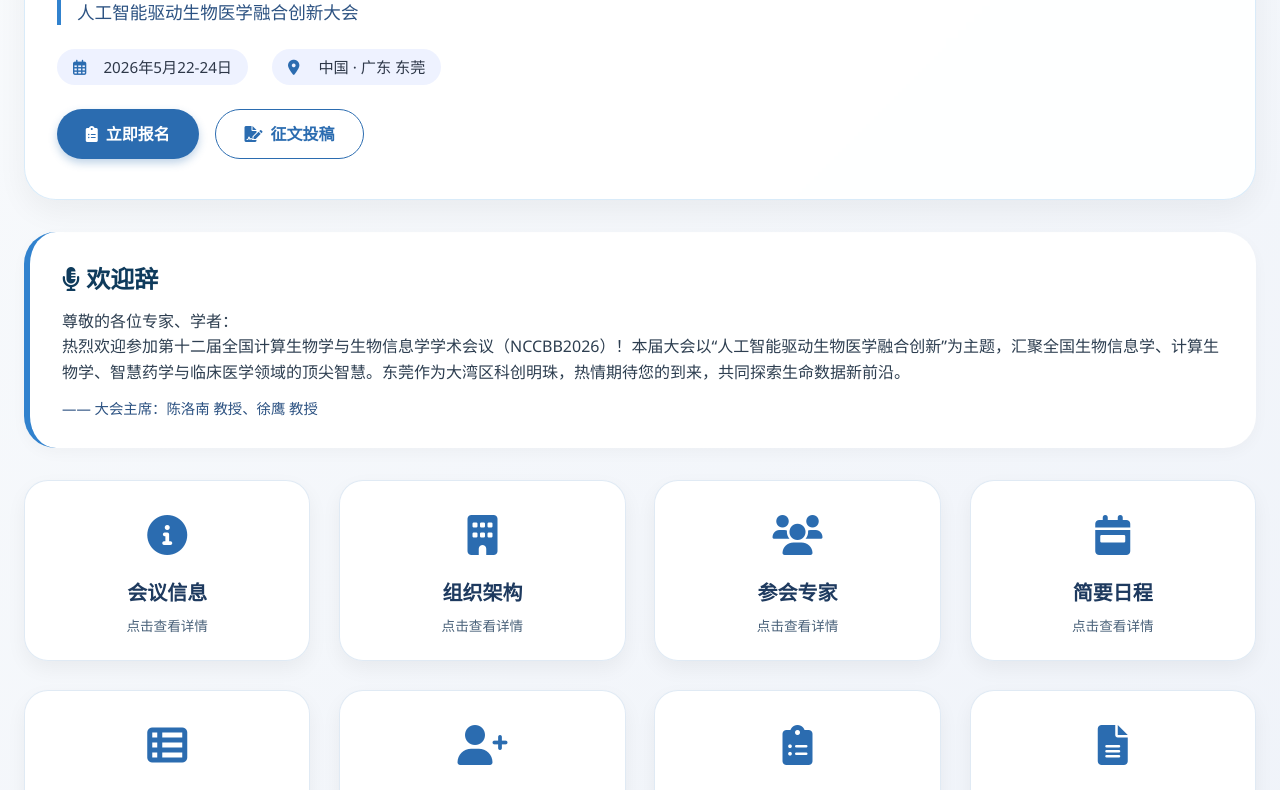
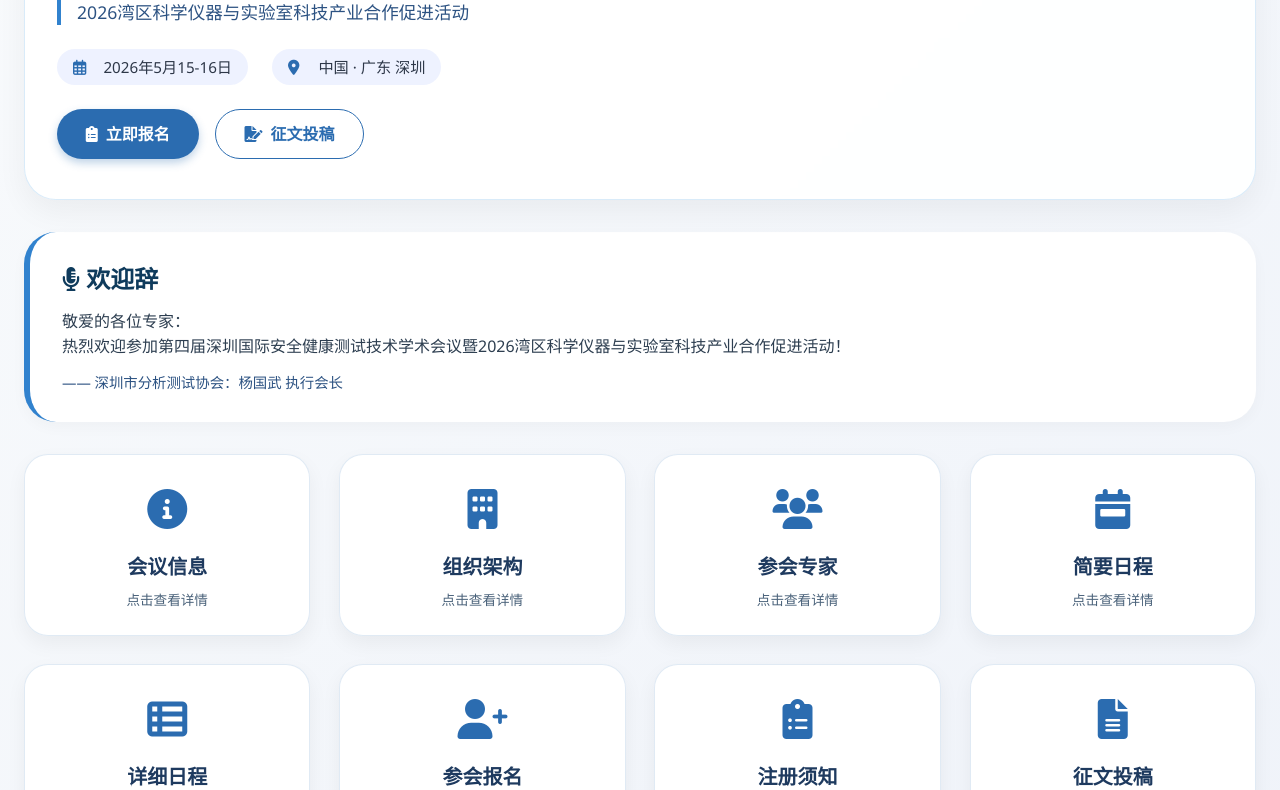
Before and after one commit to dromiveglia/2026FXCSmeeting, a plain HTML site: page index.html in a window 1280 px wide. Shown: the part 216-1006 px from the top of the page. Drawn offline with Linux system fonts and the light colour scheme.

Commit message:
index.html

```diff
--- a/index.html
+++ b/index.html
@@ -3,7 +3,7 @@
 <head>
     <meta charset="UTF-8">
     <meta name="viewport" content="width=device-width, initial-scale=1.0, viewport-fit=cover, user-scalable=yes">
-    <title>第十二届全国计算生物学与生物信息学学术会议 | 2026东莞</title>
+    <title>第四届深圳国际安全健康测试技术学术会议暨2026湾区科学仪器与实验室科技产业合作促进活动</title>
     <!-- Font Awesome 6 (免费图标库) -->
     <link rel="stylesheet" href="https://cdnjs.cloudflare.com/ajax/libs/font-awesome/6.0.0-beta3/css/all.min.css">
     <!-- 使用思源黑体提升阅读体验 -->
@@ -360,56 +360,58 @@
     // 2026 年度会议信息配置 (次年直接修改此对象即可，背景/标题/日程均可更新)
     const MEETING_CONFIG = {
         year: "2026",
-        fullTitle: "第十二届全国计算生物学与生物信息学学术会议<br>暨人工智能驱动生物医学融合创新大会",
-        shortTitle: "NCCBB2026 · 人工智能驱动生物医学融合创新",
-        dates: "2026年5月22-24日",
-        location: "中国 · 广东 东莞",
+        fullTitle: "第四届深圳国际安全健康测试技术学术会议暨2026湾区科学仪器与实验室科技产业合作促进活动",
+        shortTitle: "FXCS2026 · 年度大会",
+        dates: "2026年5月15-16日",
+        location: "中国 · 广东 深圳",
         // 背景图片 (可置空或填写网络图片地址，若为空则保留css渐变)
         backgroundImage: "",   // 例如: "url('https://example.com/bg2026.jpg')" 或留空
         // 欢迎辞(可每年修改)
-        welcomeMessage: "尊敬的各位专家、学者：<br>热烈欢迎参加第十二届全国计算生物学与生物信息学学术会议（NCCBB2026）！本届大会以“人工智能驱动生物医学融合创新”为主题，汇聚全国生物信息学、计算生物学、智慧药学与临床医学领域的顶尖智慧。东莞作为大湾区科创明珠，热情期待您的到来，共同探索生命数据新前沿。",
+        welcomeMessage: "敬爱的各位专家：<br>热烈欢迎参加第四届深圳国际安全健康测试技术学术会议暨2026湾区科学仪器与实验室科技产业合作促进活动！",
         // 问卷星报名链接 (每年可替换)
-        registrationUrl: "https://www.wjx.top/vm/h4I7gXx.aspx",  // 示例问卷星链接，实际主办方可更换
-        // 照片直播外链
-        photoLiveUrl: "https://www.photolive.com/event/nccbb2026",
+        registrationUrl: "https://www.wjx.top/vm/h4I7gXx.aspx",  // 示例问卷星链接，可更换
+        // 会议拍摄照片直播外链
+        photoLiveUrl: "https://m.alltuu.com/album/b10159df0e35a72f198ed45fcc656671/?menu=live",
         // 会议信息文本 (用于会议信息卡片)
-        conferenceIntro: "全国计算生物学与生物信息学学术会议（NCCBB）是中国生物工程学会计算生物学与生物信息学专业委员会主办的年度旗舰会议。本届大会设置12个专题论坛，涵盖单细胞组学、AI药物设计、医学大数据挖掘等热点，邀请院士及杰青等50余位知名学者作报告。",
+        conferenceIntro: "深圳国际安全健康测试技术学术会议是深圳市分析测试协会主办的年度会议。本届大会设置12个专题学术会议，涵盖类器官与细胞治疗创新运用、精准医疗临床诊疗应用等热点，邀请院士及杰青等50余位知名学者作报告。",
         // 简要日程 (可每年换内容)
-        briefSchedule: "<strong>5月22日</strong> 全天注册报到，会前卫星论坛<br><strong>5月23日</strong> 开幕式+主旨报告+分会场一/二<br><strong>5月24日</strong> 青年学者论坛+优秀论文颁奖+闭幕式",
+        briefSchedule: "<strong>5月15日白天</strong> 开幕式+科技大讲堂+专场一至六</strong>5月15日晚上</strong> 暨大、中大、广药等校友会<br><strong>5月16日白天</strong> 分会场七/十二+年度大会+专委会圆桌会议<br><strong>5月16日晚上</strong> 答谢晚宴",
         // 详细日程 (结构化表格HTML)
         detailedSchedule: `<table>
             <tr><th>时间</th><th>活动内容</th><th>地点</th></tr>
-            <tr><td>5月22日 09:00-20:00</td><td>注册报到、领取资料</td><td>东莞迎宾馆大堂</td></tr>
-            <tr><td>5月23日 08:30-09:00</td><td>开幕式 & 领导致辞</td><td>主会议厅</td></tr>
-            <tr><td>5月23日 09:00-12:00</td><td>主旨报告 (陈润生院士、张泽民教授等)</td><td>主会议厅</td></tr>
-            <tr><td>5月23日 13:30-17:30</td><td>分会场: AI药物筛选 / 单细胞时空组学 / 医学影像智能分析</td><td>平行分会场</td></tr>
-            <tr><td>5月24日 08:30-11:30</td><td>青年学者论坛 & 口头报告</td><td>会议中心B厅</td></tr>
-            <tr><td>5月24日 13:30-16:00</td><td>优秀墙报评比 & 闭幕式颁奖</td><td>主会议厅</td></tr>
+            <tr><td>5月22日 09:00-20:00</td><td>签到处、领取资料</td><td>国际会议中心二楼正门口</td></tr>
+            <tr><td>5月23日 08:30-09:00</td><td>开幕式 & 领导致辞</td><td>主会场1-和阳厅</td></tr>
+            <tr><td>5月23日 09:00-12:00</td><td>科技大讲堂 (徐弢教授、周宏伟教授等)</td><td>主会场1-和阳厅</td></tr>
+            <tr><td>5月23日 13:30-17:30</td><td>专场: 食品新国标、新国抽及“两新”政策赋能食品检测行业发展 / 精准医学检测与临床诊疗应用 / 绿色实验室建设与智慧化 / 类器官与细胞治疗创新应用 / 实验室大数据模型及生信分析 / 现代环境监测与生态环境治理前沿 / “产学研用”科技成果转化促进（圆桌会议）</td><td>平行分会场</td></tr>
+            <tr><td>5月24日 08:30-11:30</td><td>专场: 食品农产品检测新技术及未知物健康效应表征 / 实验病理学与模式动物创新应用 / 合成生物技术与生物制造产业发展 / 医学与食品即时检验（POCT）前沿技术 / 新材料研究及珠宝首饰产业发展 / 化合物分离及结构鉴定前沿技术</td><td>会议中心B厅</td></tr>
+            <tr><td>5月24日 13:30-16:00</td><td>2026年深圳市分析测试协会年度大会 & 协会专委会分组学术讨论会议</td><td>主会场-和阳厅</td></tr>
             </table>`,
         // 组织架构
         organization: {
-            guidance: "中国生物工程学会",
-            host: "中国生物工程学会计算生物学与生物信息学专业委员会、广东医科大学、东莞市科学技术协会",
-            organizers: "广东医科大学科学技术部、广东医科大学东莞创新研究院、广东医科大学药学院、广东医科大学研究生院",
-            co_organizers: "广东省高性能计算学会、广东医科大学生物医学工程学院、广东医科大学医学技术学院、广东医科大学附属东莞第一医院、广东省大数据挖掘和精准药物设计创新团队、东莞市计算机辅助药物设计重点实验室"
+            guidance: "深圳市科协",
+            host: "深圳市分析测试协会",
+            organizers: "深圳市分析测试协会秘书处",
+            co_organizers: "",
+            organizations: "中国分析测试协会检验检测POCT分会、香港中华厂商联合会CMA检定中心、全国生化检测标准化技术委员会活性物质检测工作组（TC387-WG3）、国家营养食品质量监督检验中心、广州市仪器行业协会、《分析测试学报》编委会、广东省科学技术期刊编辑学会、深圳市营养师协会、中山大学生命科学学院深圳校友会、中山大学化学学院深圳校友会、四川大学深圳华西校友会、暨南大学深圳校友会、华南理工大学湾区校友发展联盟、深圳市华南农业大学校友会、郑州大学化学学院大湾区校友会",
+            sponsor:"深圳市嘉鸿顺实业有限公司、赛默飞世尔科技（中国）有限公司、上海安谱实验科技股份有限公司、深圳市计量质量检测研究院（集团）有限责任公司实验技术服务分公司、浙江优纳特科学仪器有限公司、中粤广州实验室技术有限公司、深圳市吉茂科学仪器有限公司"
         },
         // 参会专家示例（可每年更新）
         expertsList: [
-            { name: "陈润生 院士", title: "中国科学院", field: "生物信息学" },
-            { name: "张泽民 教授", title: "北京大学", field: "单细胞基因组学" },
-            { name: "李霞 教授", title: "哈尔滨医科大学", field: "生物医学大数据" },
-            { name: "王光中 研究员", title: "中科院上海营养所", field: "计算生物学" },
-            { name: "张健 教授", title: "上海交通大学", field: "AI药物设计" },
-            { name: "赵屹 研究员", title: "中科院计算所", field: "医学人工智能" }
+            { name: "徐弢 教授", title: "深圳清华大学研究院生物智能制造和活体打印研发中心主任、清华大学教授/国家特聘专家", field: "央视访谈--生物3D打印类器官技术在精准及再生医学中的创新实践" },
+            { name: "周宏伟 教授", title: "南方医科大学深圳医院院长、广东省医学会检验医学分会主任委员、深圳市检验大数据产业链共享与服务平台主任", field: "医学检验创新转化实践与思考" },
+            { name: "梁成珠 研究员", title: "AOAC（国际公定分析测试学会）中国区主席、ISO/IDF国际乳业联合会污染物分析方法与微生物标准协调专家委员会委员", field: "食品安全国家标准和AOAC、ISO等国际标准协调性研究" },
+            { name: "苏志明 博士", title: "中国检验有限公司（港澳台区域总部）质量体系副总监、香港专业审核师学会ISO 15189主任审核师、ISO/IEC 17025主任审核师", field: "从CASCO到GLOBAC—粤港澳大湾区实验室国际化与可持续发展的新路径" },
+            { name: "王建勋 教授", title: "细胞谷集团董事、首席科学家", field: "国务院818号《生物医学新技术临床研究和临床转化应用管理条例》后细胞治疗产业发展趋势" },
+            { name: "吴刚 总经理", title: "上海安谱实验科技股份有限公司总经理", field: "标准・高品质・高稳定：安谱实验助力分析检测行业国产替代的创新实践" }
         ],
-        // 注册须知文本
-        registrationNotice: "1. 早鸟注册截止2026年4月20日；常规注册2026年5月10日截止。<br>2. 注册费：正式代表1800元，学生代表1200元（凭学生证）。<br>3. 包含会议资料、茶歇、午宴，住宿交通自理。<br>4. 请通过上方【活动报名】按钮跳转问卷星填写信息并缴费。",
+        // 参会报名须知
+        registrationNotice: "1. 专家报名截止2026年5月10日。<br>2. 参会费：协会备案专家1080元，非备案专家1980元。<br>3. 交通费自理。<br>4. 请通过上方【参会报名】按钮跳转问卷星填写报名信息并缴费。",
         // 征文投稿要求
-        callForPapers: "征文范围：计算生物学、生物信息学、AI医学、药物设计等未发表成果。摘要截止2026年4月1日，全文投稿截止4月15日。优秀论文推荐至《Briefings in Bioinformatics》等期刊。投稿邮箱：nccbb2026@ biomed.com (或通过官网投稿系统)。",
+        callForPapers: "征文范围：？等研究成果。摘要截止2026年4月1日，全文投稿截止4月30日。。投稿邮箱：？ (或通过深圳市分析测试协会邮箱)。",
         // 投稿须知补充
-        submissionGuidelines: "1. 摘要500字以内，全文不超过6000字。2. 请使用大会模板（可在官网下载）。3. 所有投稿将经过同行评审，录用通知于2026年4月25日发出。4. 优秀口头报告及墙报设立奖项。",
+        submissionGuidelines: "1. 摘要500字以内，全文不超过6000字。2. 请使用大会模板（可在官网下载）。3. 所有投稿将经过同行评审，录用通知于2026年5月1日发出。",
         // 会议支持/鸣谢
-        conferenceSupport: "特别致谢：广东省自然科学基金委员会、广东省科技厅、广东省教育厅、广东省卫生健康委、广东省中医药管理局、广东省科学院以及华为技术有限公司、华大基因、东莞生物医药创新研究院等单位的支持。"
+        conferenceSupport: "特别鸣谢：深圳市计量质量检测研究院（集团）有限责任公司实验技术服务分公司、中粤广州实验室技术有限公司、湖南沃恩环境工程有限公司、上海安谱实验科技股份有限公司、青岛盛瀚色谱技术有限公司、深圳市吉茂科学仪器有限公司、赛默飞世尔科技（中国）有限公司、深圳市嘉鸿顺实业有限公司、浙江优纳特科学仪器有限公司、广州仪器行业协会、微纯生物科技（广州）有限公司、深圳市恩科生物科技有限公司、安瑞斯（上海）科技有限公司 、坛墨质检科技股份有限公司、国耀融汇（上海）仪器服务有限公司、广州沃知仪器有限公司、杭州研一智控科技有限公司、成都科林分析技术有限公司、上海爱博才思分析仪器贸易有限公司、深圳市恒谱生科学仪器有限公司、广州格丹纳仪器有限公司、泰通科技（广州）有限公司、深圳市微纳菲生物技术有限公司 、深圳百灵生物科技有限公司、北京慧德易科技有限责任公司、海目星激光科技集团股份有限公司、天津阿尔塔科技有限公司、广东正一实验装备有限公司、深圳市泰来实业有限公司、深圳市百迈生命科学有限公司、深圳呼客仪器有限公司、深圳市田律嘉禾环保科技有限公司、广州木星科学仪器有限公司、骇思仪器科技（上海）有限公司、深圳佰生科技有限公司、睿科集团(厦门)股份有限公司、莱杰生物科技苏州有限公司、广州莱奥实验室科技有限公司、广州海纳电气设备有限公司、上海榕德新材料科技（集团）有限公司、施启乐(广州)仪器有限公司、浙江浙科仪器设备有限公司、 深圳市贝普奥生物科技有限公司、深圳逗点生物技术有限公司、广东益康生物科技有限公司 、德州天润隆实验室科技有限公司、广州谱临晟科技有限公司、北京宝德仪器有限公司、北极光科学仪器（深圳）有限公司、深圳思码特信息技术有限公司、广州得泰仪器科技有限公司、沃特世科技(上海)有限公司、苏州贝科新创生物科技有限公司、益海嘉里食品营销有限公司深圳分公司、艾维迪泰生物技术有限公司、苏州安益谱精密仪器有限公司、深圳洲斯物移动物联网技术有限公司、深圳市中卫信息技术有限公司、深圳市博诚生化试剂仪器有限公司、上海赫冠仪器有限公司、深圳市爱饰拍科技有限公司、深圳市宝科达生物科技有限公司、海能未来技术集团股份有限公司、深圳会众生物技术有限公司、浙江禾谱检测技术有限公司、深圳市利丰达科技有限公司、深圳市瑞捷特科技有限公司、广州牛顿光学研究院有限公司、  广州探索器官打印有限公司、珀金埃尔默企业管理（上海）有限公司、广州道一科学技术有限公司、广州市明美光电技术有限公司、中元汇吉生物技术股份有限公司、深圳津渡生物医学科技有限公司、深圳清华大学研究院河套分院（粤港澳大湾区（广东）国创中心国际总部）分析测试中心、深圳技术大学分析测试中心、华测医药、中山大学分析测试中心(深圳)、深圳市脑解析与脑模拟重大科技基础设施、中国检验认证集团深圳有限公司、广州金至检测技术有限公司、广东天鉴检测技术服务股份有限公司、江苏天瑞仪器股份有限公司、深圳科助宝生物科技有限公司、苇渡仪器设备（深圳）有限公司、普立泰科仪器有限公司、广州仪通兴仪器仪表有限公司、安徽皖仪科技股份有限公司、天津智谱仪器有限公司、食品伙伴网、实验室日记网、仪器信息网、分析测试学报、广州乘波体工控技术有限公司、广东科展国际展览有限公司对2026年深圳市分析测试协会年度大会的大力支持！"
     };
 
     // 模块配置 (每个卡片独立跳转/弹窗信息)
@@ -421,7 +423,7 @@
         { id: "experts", title: "参会专家", icon: "fas fa-users", type: "modal", contentKey: "expertsList" },
         { id: "briefSchedule", title: "简要日程", icon: "fas fa-calendar-week", type: "modal", contentKey: "briefSchedule" },
         { id: "detailSchedule", title: "详细日程", icon: "fas fa-table-list", type: "modal", contentKey: "detailedSchedule" },
-        { id: "register", title: "报名参会", icon: "fas fa-user-plus", type: "link", urlKey: "registrationUrl", desc: "填写问卷星报名" },
+        { id: "register", title: "参会报名", icon: "fas fa-user-plus", type: "link", urlKey: "registrationUrl", desc: "填写问卷星报名" },
         { id: "regNotice", title: "注册须知", icon: "fas fa-clipboard-list", type: "modal", contentKey: "registrationNotice" },
         { id: "callPaper", title: "征文投稿", icon: "fas fa-file-alt", type: "modal", contentKey: "callForPapers" },
         { id: "subGuide", title: "投稿须知", icon: "fas fa-pen-ruler", type: "modal", contentKey: "submissionGuidelines" },
@@ -434,13 +436,13 @@
         const cfg = MEETING_CONFIG;
         switch(key) {
             case "conferenceInfo":
-                return `<p>${cfg.conferenceIntro}</p><br><strong>会议时间：</strong>${cfg.dates}<br><strong>地点：</strong>${cfg.location}<br><strong>主办单位：</strong>${cfg.organization.host}<br><strong>预计规模：</strong>800+参会者，涵盖国内外顶尖高校及科研机构。`;
+                return `<p>${cfg.conferenceIntro}</p><br><strong>会议时间：</strong>${cfg.dates}<br><strong>地点：</strong>${cfg.location}<br><strong>主办单位：</strong>${cfg.organization.host}<br><strong>组织机构：</strong>${cfg.organization.organizations}<br>`;
             case "organization":
                 return `<div><strong>指导单位：</strong>${cfg.organization.guidance}</div><br>
                         <div><strong>主办单位：</strong>${cfg.organization.host}</div><br>
                         <div><strong>承办单位：</strong>${cfg.organization.organizers}</div><br>
                         <div><strong>协办单位：</strong>${cfg.organization.co_organizers}</div><br>
-                        <div><strong>支持机构：</strong>广东省高性能计算学会，东莞市科学技术协会等</div>`;
+                        <div><strong>主赞助单位：</strong>${cfg.organization.sponsor}</div>`;
             case "expertsList":
                 let expertHtml = `<div style="display:grid;grid-template-columns:repeat(auto-fill,minmax(200px,1fr));gap:12px;">`;
                 cfg.expertsList.forEach(exp => {
@@ -455,7 +457,7 @@
             case "registrationNotice":
                 return `<p>${cfg.registrationNotice}</p><br><a href="${cfg.registrationUrl}" target="_blank" class="btn btn-primary" style="display:inline-block;">前往问卷星报名</a>`;
             case "callForPapers":
-                return `<p>${cfg.callForPapers}</p><br><i class="fas fa-envelope"></i> 投稿咨询：nccbb2026@dmu.edu.cn<br>重要日期提醒：摘要截止2026年4月1日。`;
+                return `<p>${cfg.callForPapers}</p><br><i class="fas fa-envelope"></i> 投稿咨询：？<br>重要日期提醒：摘要截止2026年4月1日。`;
             case "submissionGuidelines":
                 return `<p>${cfg.submissionGuidelines}</p><br><strong>模板下载：</strong> 大会官网提供Word/LaTex模板。`;
             case "conferenceSupport":
@@ -484,7 +486,7 @@
             <div class="hero">
                 <div class="hero-badge">${MEETING_CONFIG.shortTitle}</div>
                 <h1>${MEETING_CONFIG.fullTitle}</h1>
-                <div class="subtitle">人工智能驱动生物医学融合创新大会</div>
+                <div class="subtitle">2026湾区科学仪器与实验室科技产业合作促进活动</div>
                 <div class="info-row">
                     <div class="info-item"><i class="far fa-calendar-alt"></i> ${MEETING_CONFIG.dates}</div>
                     <div class="info-item"><i class="fas fa-map-marker-alt"></i> ${MEETING_CONFIG.location}</div>
@@ -515,7 +517,7 @@
             <div class="welcome-section">
                 <h3><i class="fas fa-microphone-alt"></i> 欢迎辞</h3>
                 <p>${MEETING_CONFIG.welcomeMessage}</p>
-                <div style="margin-top:12px;font-size:0.9rem;color:#2c5282;">—— 大会主席：陈洛南 教授、徐鹰 教授</div>
+                <div style="margin-top:12px;font-size:0.9rem;color:#2c5282;">—— 深圳市分析测试协会：杨国武 执行会长</div>
             </div>
         `;
     }
@@ -562,10 +564,10 @@
         const footerDiv = document.getElementById('footerContainer');
         footerDiv.innerHTML = `
             <div class="footer">
-                <div class="footer-logo">© NCCBB ${MEETING_CONFIG.year} 第十二届全国计算生物学与生物信息学学术会议</div>
-                <div style="font-size:0.8rem;">指导单位：中国生物工程学会 | 主办：广东医科大学、东莞市科学技术协会、专委会</div>
-                <div style="margin-top:0.5rem;font-size:0.75rem;">地址：广东省东莞市松山湖科技产业园区 · 广东医科大学东莞校区</div>
-                <div style="margin-top:1rem;"><i class="far fa-envelope"></i> 会务邮箱：nccbb2026@gdmu.edu.cn  |  技术支持</div>
+                <div class="footer-logo">© NCCBB ${MEETING_CONFIG.year} 第四届深圳国际安全健康测试技术学术会议暨2026年湾区科学仪器与实验室科技产业合作促进活动</div>
+                <div style="font-size:0.8rem;">指导单位：深圳市科协 | 主办：深圳市分析测试协会</div>
+                <div style="margin-top:0.5rem;font-size:0.75rem;">地址：观澜湖高尔夫度假酒店国际会议中心</div>
+                <div style="margin-top:1rem;"><i class="far fa-envelope"></i> 会务邮箱：？  |  技术支持</div>
             </div>
         `;
     }
```
